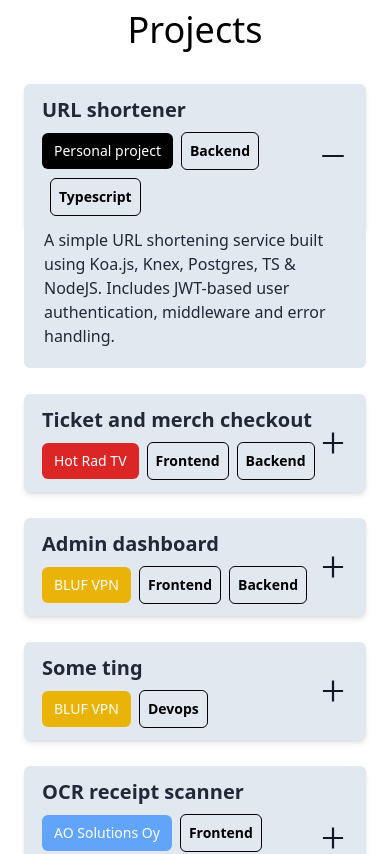
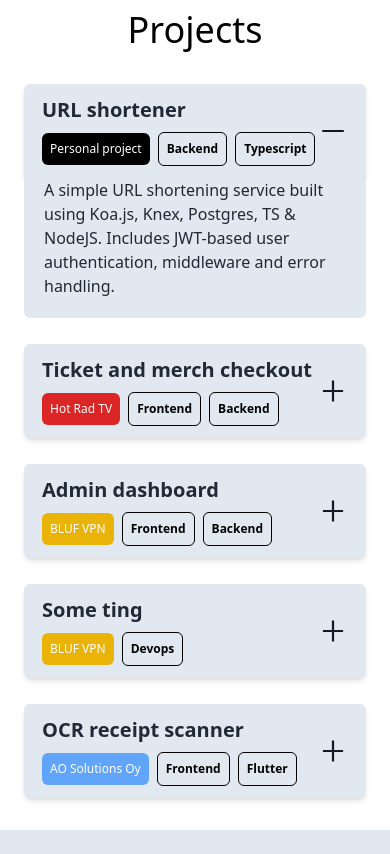
Before and after one commit to mikaelpac/my-portfolio, a Next.js app: page / in a window 390 px wide. Shown: the part 3240-4094 px from the top of the page. Built offline with nearby package versions, Linux system fonts and the light colour scheme.

Commit message:
projects section responsive fixes

```diff
--- a/src/components/ContactForm.tsx
+++ b/src/components/ContactForm.tsx
@@ -55,12 +55,12 @@ const ContactForm: React.FC<ContactFormProps> = ({ onSubmit }) => {
           name="name"
           value={formData.name}
           onChange={handleChange}
-          className="w-full px-3 py-2 border text-black rounded-md focus:outline-none focus:ring focus:border-blue-300"
+          className="w-full px-3 py-2 border dark:bg-slate-200 text-black rounded-md focus:outline-none focus:ring focus:border-blue-300"
           required
         />
       </div>
       <div className="mb-4">
-        <label htmlFor="email" className="block my-3 font-semibold">
+        <label htmlFor="email" className=" block my-3 font-semibold">
           Email
         </label>
         <input
@@ -69,7 +69,7 @@ const ContactForm: React.FC<ContactFormProps> = ({ onSubmit }) => {
           name="email"
           value={formData.email}
           onChange={handleChange}
-          className="w-full px-3 py-2 border text-black rounded-md focus:outline-none focus:ring focus:border-blue-300"
+          className="w-full px-3 py-2 border dark:bg-slate-200 text-black rounded-md focus:outline-none focus:ring focus:border-blue-300"
           required
         />
          <ValidationError
@@ -87,7 +87,7 @@ const ContactForm: React.FC<ContactFormProps> = ({ onSubmit }) => {
           name="message"
           value={formData.message}
           onChange={handleChange}
-          className="w-full px-3 py-2 border text-black rounded-md resize-none focus:outline-none focus:ring focus:border-blue-300"
+          className="w-full px-3 py-2 border dark:bg-slate-200 text-black rounded-md resize-none focus:outline-none focus:ring focus:border-blue-300"
           rows={6}
           required
         />
@@ -100,7 +100,7 @@ const ContactForm: React.FC<ContactFormProps> = ({ onSubmit }) => {
       <button
         type="submit"
         disabled={state.submitting}
-        className="w-full py-2 text-black font-bold  bg-yellow-500 rounded-md focus:outline-none focus:ring focus:border-blue-300"
+        className="w-full py-2 text-black font-bold   bg-yellow-500 rounded-md focus:outline-none focus:ring focus:border-blue-300"
       >
         Send
       </button>
--- a/src/components/ProjectItem.tsx
+++ b/src/components/ProjectItem.tsx
@@ -38,9 +38,9 @@ const ProjectItem: React.FC<ProjectItemProps> = ({
       <div className={`bg-slate-200 dark:bg-slate-300 py-[12px] px-[18px] shadow-md dark:shadow-none flex justify-between rounded-md  items-center cursor-pointer ${open ? "rounded-b-none" : ""}`} onClick={handleClick}>
         <div className="w-full">
           <p className="md:text-2xl text-xl text-gray-800 font-semibold select-none">{title}</p>
-          <p className={`text-sm mt-2 font-normal select-none text-center px-3 py-2 rounded-md  inline-block text-white `} style={{backgroundColor: colorCode}}>{workPlace}</p>
-          <p className={` ml-2 text-sm mt-2 font-semibold select-none text-center px-2 py-2 rounded-md border-solid border-black  border-[1px] inline-block text-black `}>{technology}</p>
-          {secondaryTechnology && <p className={` ml-2 text-sm  mt-2 font-semibold select-none text-center px-2 py-2 rounded-md border-solid border-black  border-[1px] inline-block text-black`}>{secondaryTechnology}</p>}
+          <p className={`text-xs md:text-sm mt-2 font-normal select-none text-center px-2 py-2 md:px-3 rounded-md  inline-block text-white `} style={{backgroundColor: colorCode}}>{workPlace}</p>
+          <p className={` ml-2 text-xs md:text-sm mt-2 font-semibold select-none text-center px-2 md:px-3 py-2 rounded-md border-solid border-black  border-[1px] inline-block text-black `}>{technology}</p>
+          {secondaryTechnology && <p className={` ml-2 text-xs md:text-sm  mt-2 font-semibold select-none text-center px-2 md:px-3 py-2 rounded-md border-solid border-black  border-[1px] inline-block text-black`}>{secondaryTechnology}</p>}
           </div>
         <div className="text-[30px]">
           {open ? <AiOutlineMinus className="fill-gray-900"/> : <AiOutlinePlus className="fill-gray-900"/>}
```
